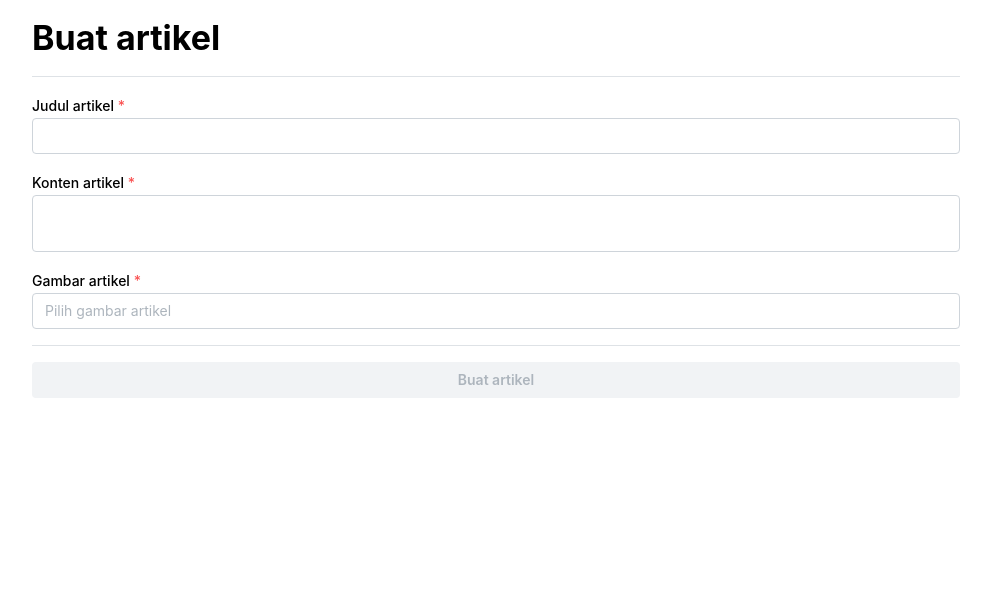
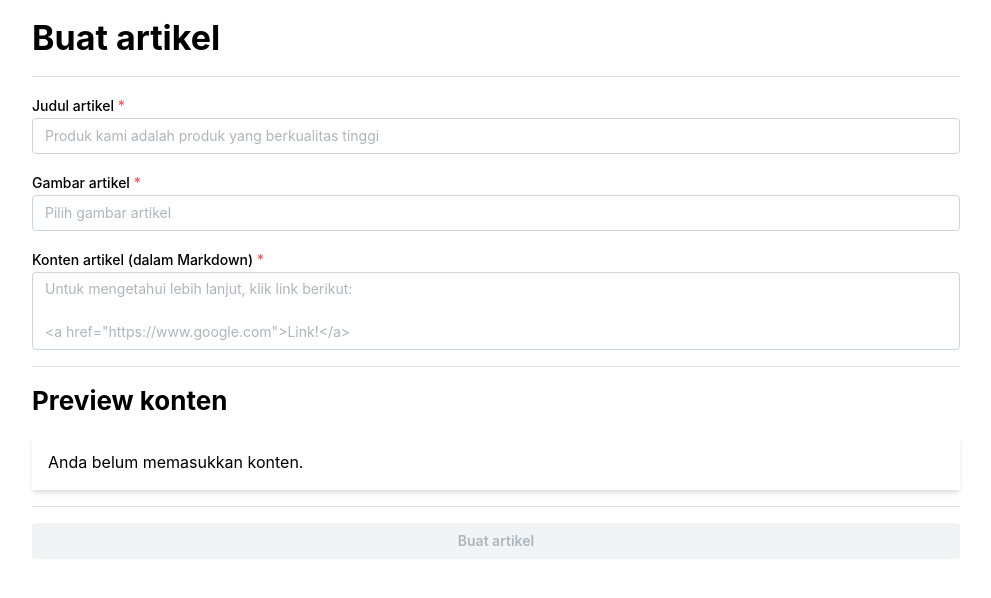
Before and after one commit to acomarcho/myimpresi-dashboard, a Next.js app: page /article/create in a window 1280 px wide. Shown: the top 598 px of the page, without its empty margins (144-1135 px from the left). Built offline with nearby package versions, Linux system fonts and the light colour scheme.

Commit message:
Feat: Add content preview

```diff
--- a/package.json
+++ b/package.json
@@ -16,6 +16,8 @@
     "next": "14.0.2",
     "react": "^18",
     "react-dom": "^18",
+    "react-markdown": "^9.0.1",
+    "rehype-raw": "^7.0.0",
     "swr": "^2.2.4"
   },
   "devDependencies": {
--- a/pages/article/create/index.tsx
+++ b/pages/article/create/index.tsx
@@ -1,4 +1,5 @@
 import {
+  Box,
   Button,
   Container,
   Divider,
@@ -9,6 +10,8 @@ import {
   Title,
 } from "@mantine/core";
 import { useState } from "react";
+import Markdown from "react-markdown";
+import rehypeRaw from "rehype-raw";
 
 type CreateArticleForm = {
   name: string;
@@ -32,23 +35,12 @@ export default function CreateArticlePage() {
         <Divider />
         <TextInput
           label="Judul artikel"
+          placeholder="Produk kami adalah produk yang berkualitas tinggi"
           required
           onChange={(e) => {
             setForm({
               ...form,
               name: e.currentTarget.value,
-            });
-          }}
-        />
-        <Textarea
-          label="Konten artikel"
-          required
-          autosize
-          minRows={2}
-          onChange={(e) => {
-            setForm({
-              ...form,
-              content: e.currentTarget.value,
             });
           }}
         />
@@ -64,6 +56,41 @@ export default function CreateArticlePage() {
             });
           }}
         />
+        <Textarea
+          label="Konten artikel (dalam Markdown)"
+          placeholder={`Untuk mengetahui lebih lanjut, klik link berikut:
+
+<a href="https://www.google.com">Link!</a>`}
+          required
+          autosize
+          minRows={2}
+          onChange={(e) => {
+            setForm({
+              ...form,
+              content: e.currentTarget.value,
+            });
+          }}
+        />
+        <Divider />
+        <Title order={2}>Preview konten</Title>
+        <Box className="shadow-md" p={16}>
+          <Markdown
+            rehypePlugins={[rehypeRaw]}
+            components={{
+              a(props) {
+                const { children, ...rest } = props;
+
+                return (
+                  <a className="text-blue-500 underline" {...rest}>
+                    {children}
+                  </a>
+                );
+              },
+            }}
+          >
+            {form.content || "Anda belum memasukkan konten."}
+          </Markdown>
+        </Box>
         <Divider />
         <Button disabled={!form.content || !form.name || !form.image}>
           Buat artikel
```
Also changed, not shown: tailwind.config.ts (+9 -9 lines), 1 other file (tests, documents, lock files or other folders).
